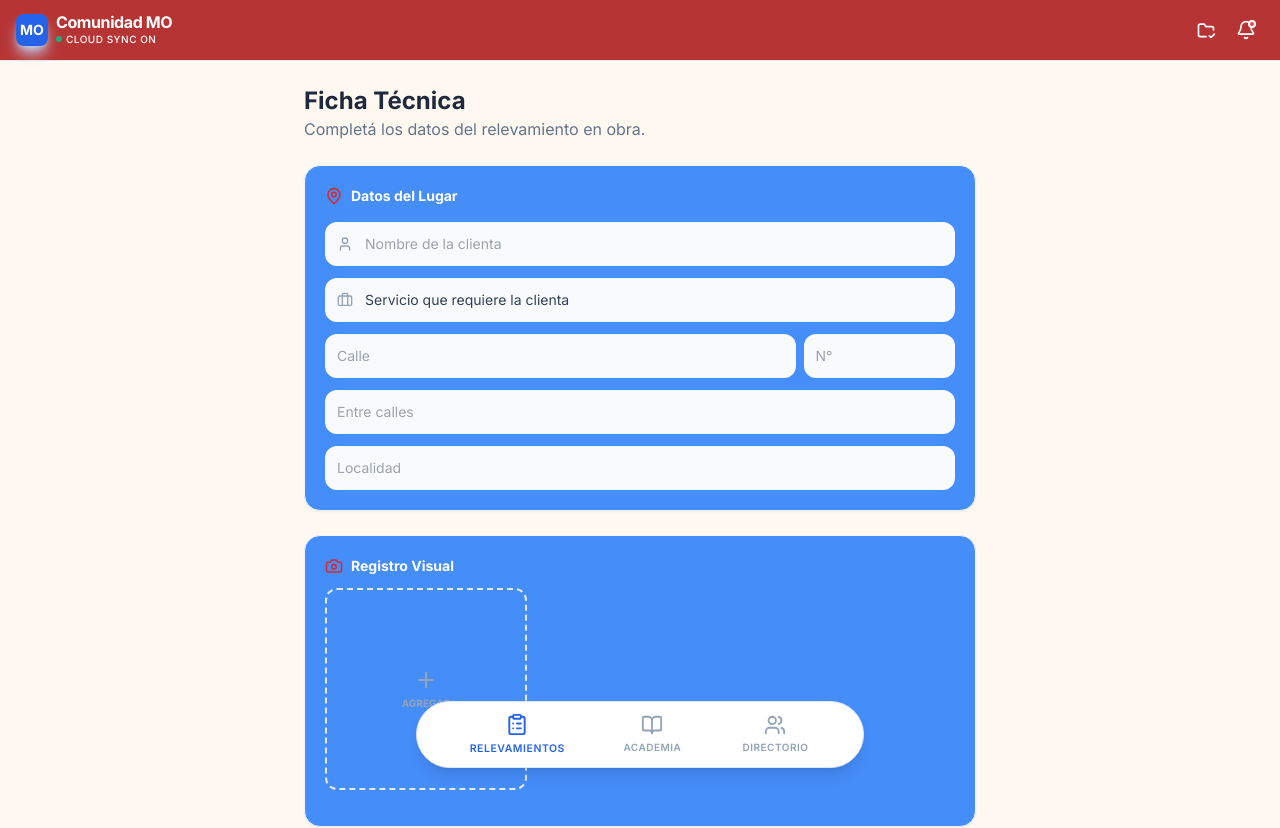
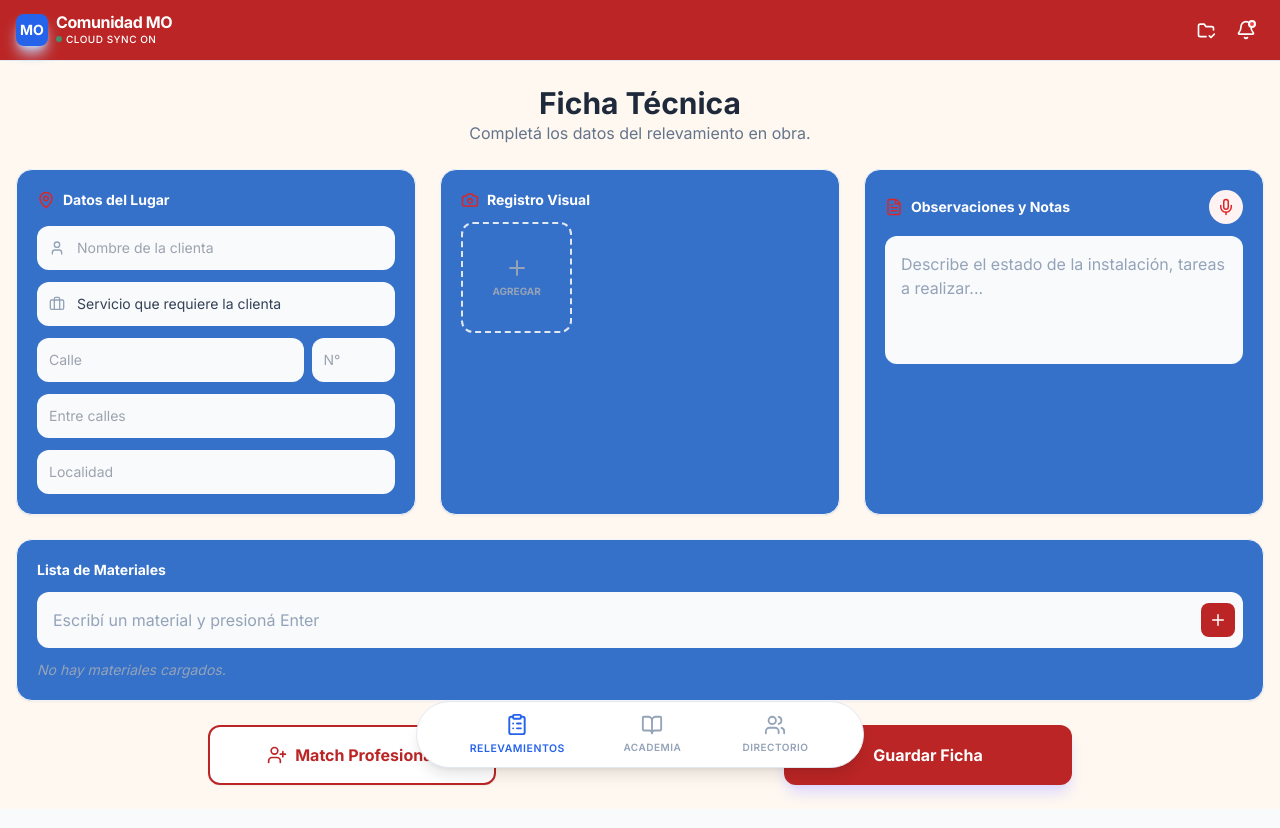
Before and after one commit to CelinaJP/Mujeres-con-Oficios, a React (Vite) app: page / in a window 1280 px wide. Shown: the top 828 px of the page. Built offline with nearby package versions, Linux system fonts and the light colour scheme.

Commit message:
Se cambian los colores de SurveyView, la disposicion en su contenido y el color de fondo para que afecte a toda la vista

```diff
--- a/App.tsx
+++ b/App.tsx
@@ -24,7 +24,7 @@ const App: React.FC = () => {
 
   return (
     <Layout activeTab={activeTab} onTabChange={setActiveTab}>
-      <div className="pb-24 max-w-2xl mx-auto min-h-screen">
+      <div className="mx-auto">
         {renderContent()}
       </div>
     </Layout>
--- a/components/Layout.tsx
+++ b/components/Layout.tsx
@@ -11,9 +11,9 @@ interface LayoutProps {
 
 const Layout: React.FC<LayoutProps> = ({ children, activeTab, onTabChange }) => {
   return (
-    <div className="relative min-h-screen">
+    <div className="layout-color relative min-h-screen">
       {/* Header */}
-      <header className="header-color sticky top-0 z-40 bg-white/80 backdrop-blur-md border-b border-slate-200 px-4 py-3 flex justify-between items-center">
+      <header className="bg-red-plus sticky top-0 z-40 bg-white/80 backdrop-blur-md border-b border-slate-200 px-4 py-3 flex justify-between items-center">
         <div className="flex items-center gap-2">
           <div className="w-8 h-8 bg-blue-600 rounded-lg flex items-center justify-center shadow-lg shadow-blue-200">
              <span className="text-white font-bold text-sm">MO</span>
@@ -38,7 +38,7 @@ const Layout: React.FC<LayoutProps> = ({ children, activeTab, onTabChange }) =>
       </header>
 
       {/* Main Content */}
-      <main className="main-color px-4 py-6">
+      <main className="px-4 py-6">
         {children}
       </main>
 
--- a/globals.css
+++ b/globals.css
@@ -1,15 +1,47 @@
-.main-color {
+.layout-color {
     background-color: rgb(254, 248, 240);
 }
 
 .section-color {
-    background-color: rgb(69, 141, 249);
+    background-color: rgb(54, 113, 201);
+}
+
+.bg.blue-plus {
+    background-color: rgb(54, 113, 201);
 }
 
 .title-color {
     color: rgb(255, 255, 255);
 }
 
-.header-color{
-    background-color: rgb(182, 52, 52);
+.bg-red-plus{
+    background-color: rgb(187, 37, 37);
 }
+
+.layout-survey {
+  width: 100%;
+  display: grid;
+  grid-template-columns: repeat(3, 1fr);
+  gap: 24px;
+  align-items: stretch;
+}
+
+.layout-survey > div {
+  display: flex;
+}
+
+.layout-survey > div > section {
+  flex: 1;
+}
+
+.btn-view-1 {
+  cursor: pointer;
+  width: 50%;
+  border-color: rgb(187, 37, 37);
+  color: rgb(187, 37, 37);
+}
+
+.btn-view-2 {
+  cursor: pointer;
+  width: 50%;
+}
--- a/views/SurveyView.tsx
+++ b/views/SurveyView.tsx
@@ -71,9 +71,9 @@ const SurveyView: React.FC = () => {
 
   return (
     <div className="space-y-6">
-      <header>
-        <h2 className="text-2xl font-bold text-slate-800">Ficha Técnica</h2>
-        <p className="text-slate-500">Completá los datos del relevamiento en obra.</p>
+      <header className="">
+        <h2 className="flex items-center justify-center mb-0 text-3xl font-bold text-slate-800">Ficha Técnica</h2>
+        <p className="flex items-center justify-center mb-2 text-slate-500">Completá los datos del relevamiento en obra.</p>
       </header>
 
       {isSuccess && (
@@ -83,7 +83,9 @@ const SurveyView: React.FC = () => {
         </div>
       )}
 
-      {/* SECCIÓN: Datos del Lugar */}
+      <div className="layout-survey">
+        <div className="col-span-1">
+          {/* SECCIÓN: Datos del Lugar */}
       <section className="section-color bg-white p-5 rounded-2xl shadow-sm border border-slate-100 space-y-4">
         <label className="title-color block text-sm font-bold text-slate-700 mb-1 flex items-center gap-2">
           <MapPin size={18} className="text-red-600" />
@@ -149,8 +151,9 @@ const SurveyView: React.FC = () => {
           />
         </div>
       </section>
-
-      {/* Media Section */}
+        </div>
+        <div className="col-span-1">
+          {/* Media Section */}
       <section className="section-color bg-white p-5 rounded-2xl shadow-sm border border-slate-100">
         <label className="title-color block text-sm font-bold text-slate-700 mb-3 flex items-center gap-2">
           <Camera size={18} className="text-red-600" />
@@ -186,8 +189,9 @@ const SurveyView: React.FC = () => {
           />
         </div>
       </section>
-
-      {/* Notes Section */}
+        </div>
+        <div className="col-span-1">
+          {/* Notes Section */}
       <section className="section-color bg-white p-5 rounded-2xl shadow-sm border border-slate-100">
         <label className="title-color block text-sm font-bold text-slate-700 mb-3 flex justify-between items-center">
           <div className="flex items-center gap-2">
@@ -205,6 +209,8 @@ const SurveyView: React.FC = () => {
           className="w-full h-32 p-4 bg-slate-50 rounded-xl border-none focus:ring-2 focus:ring-violet-500 placeholder:text-slate-400 text-slate-700 resize-none"
         />
       </section>
+        </div>
+      </div>
 
       {/* Materials Section */}
       <section className="section-color bg-white p-5 rounded-2xl shadow-sm border border-slate-100">
@@ -225,7 +231,7 @@ const SurveyView: React.FC = () => {
                 setMaterialInput('');
               }
             }}
-            className="absolute right-2 top-1/2 -translate-y-1/2 bg-red-600 text-white p-2 rounded-lg"
+            className="absolute right-2 top-1/2 -translate-y-1/2 bg-red-plus text-white p-2 rounded-lg"
           >
             <Plus size={18} />
           </button>
@@ -245,17 +251,17 @@ const SurveyView: React.FC = () => {
       </section>
 
       {/* Actions */}
-      <div className="grid grid-cols-2 gap-4">
+      <div className="max-w-6xl grid grid-cols-2 gap-0 align-items-center justify-items-center align-self-center mx-auto">
         <button
           onClick={() => setShowMatchModal(true)}
-          className="flex items-center justify-center gap-2 p-4 bg-white border-2 border-red-600 text-red-600 rounded-xl font-bold active:bg-violet-50 transition-colors shadow-sm"
+          className="btn-view-1 flex items-center justify-center gap-2 p-4 bg-white border-2 border-red-600 text-red-600 rounded-xl font-bold active:bg-violet-50 transition-colors shadow-sm"
         >
           <UserPlus size={20} />
           Match Profesional
         </button>
         <button
           onClick={handleSubmit}
-          className="p-4 bg-red-600 text-white rounded-xl font-bold shadow-lg shadow-violet-200 active:bg-red-700 transition-colors"
+          className="btn-view-2 bg-red-plus p-4 bg-red-600 text-white rounded-xl font-bold shadow-lg shadow-violet-200 active:bg-red-700 transition-colors"
         >
           Guardar Ficha
         </button>
```
